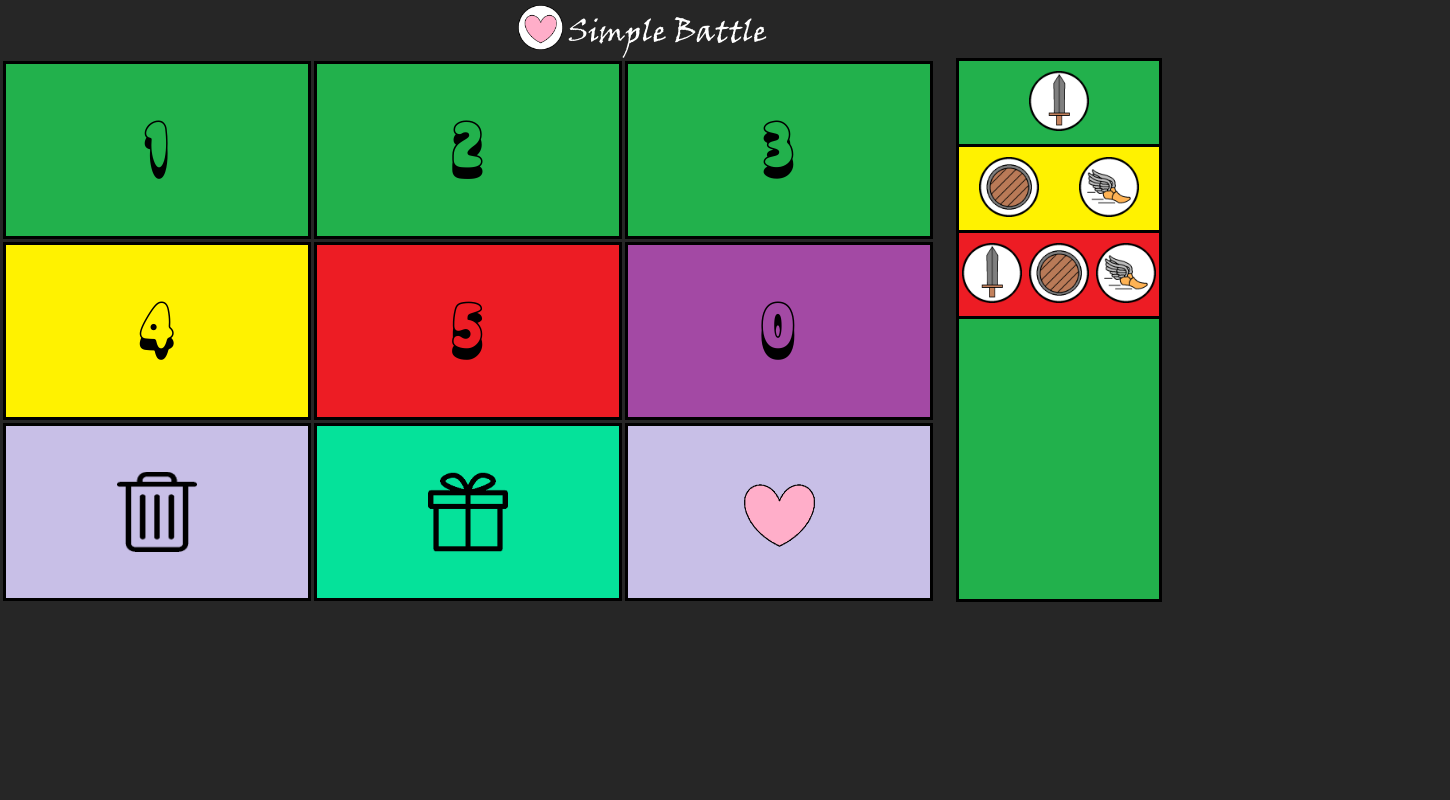
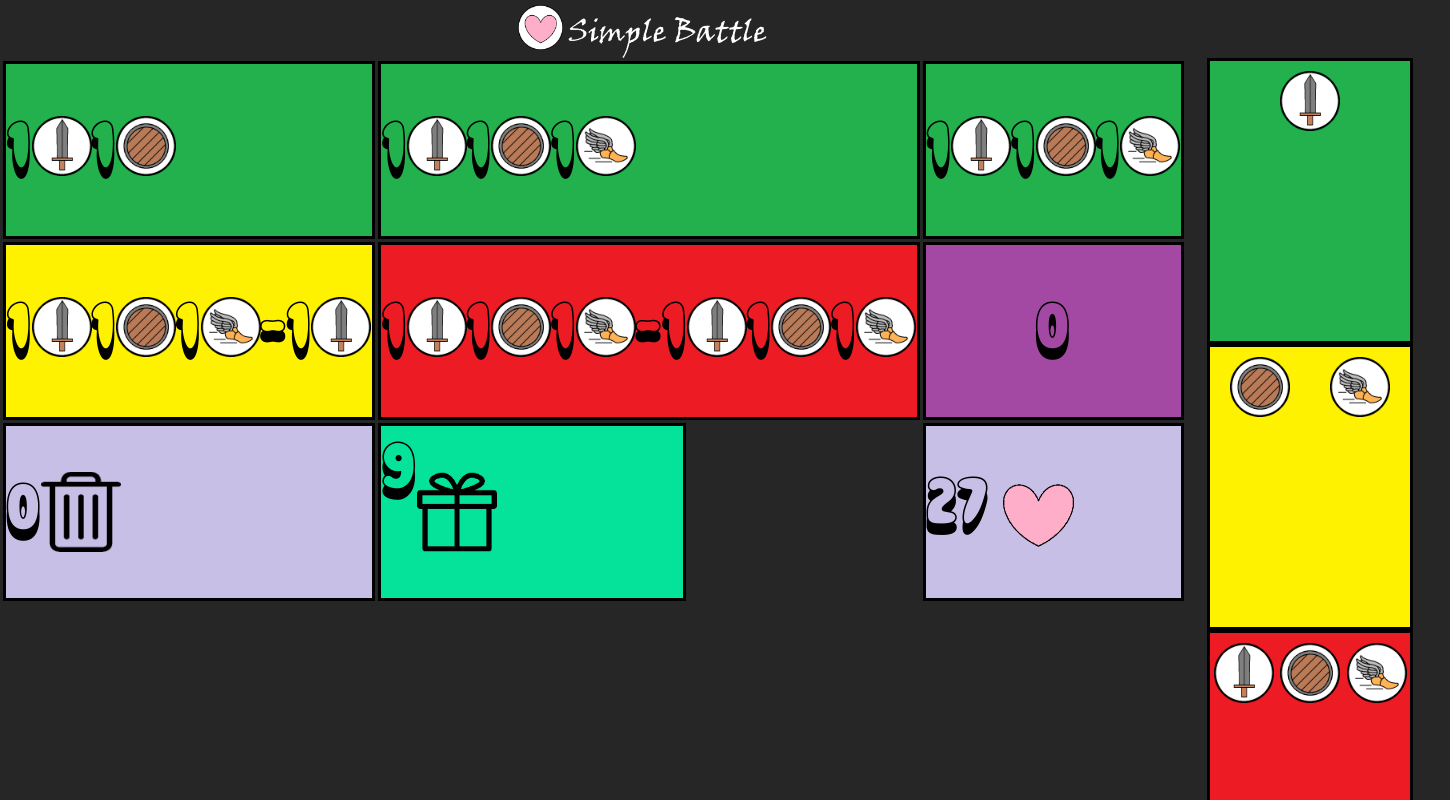
Before and after one commit to HgVN23/Simple-Battle, a plain HTML site: page index.html in a window 1280 px wide. Shown: the top 800 px of the page, 1450 px wide, since content can reach past the window. Drawn offline with Linux system fonts and the light colour scheme.

Commit message:
Update and more confused 😓. Stupid <table>

```diff
--- a/index.html
+++ b/index.html
@@ -36,19 +36,125 @@
 		<div class="board">
 			<table>
 				<tr>
-        <td class="lvl1">1</td>
-        <td class="lvl1">2</td>
-        <td class="lvl1">3</td>
+					<td class="lvl1">
+						<div class="flex">
+							<div class="flex margin">
+								<div class="number">1</div>
+								<div class="symbol marginSymbol sword"></div>
+							</div>
+							<div class="flex margin">
+								<div class="number">1</div>
+								<div class="symbol marginSymbol shield"></div>
+							</div>
+						</div>
+					</td>
+					<td class="lvl1">
+						<div class="flex">
+							<div class="flex margin">
+								<div class="number">1</div>
+								<div class="symbol marginSymbol sword"></div>
+							</div>
+							<div class="flex margin">
+								<div class="number">1</div>
+								<div class="symbol marginSymbol shield"></div>
+							</div>
+							<div class="flex margin">
+								<div class="number">1</div>
+								<div class="symbol marginSymbol speed"></div>
+							</div>
+						</div>
+					</td>
+					<td class="lvl1">
+						<div class="flex">
+							<div class="flex margin">
+								<div class="number">1</div>
+								<div class="symbol marginSymbol sword"></div>
+							</div>
+							<div class="flex margin">
+								<div class="number">1</div>
+								<div class="symbol marginSymbol shield"></div>
+							</div>
+							<div class="flex margin">
+								<div class="number">1</div>
+								<div class="symbol marginSymbol speed"></div>
+							</div>
+						</div>
+					</td>
 				</tr>
 				<tr>
-        <td class="lvl2">4</td>
-        <td class="lvl3">5</td>
+					<td class="lvl2">
+						<div class="flex">
+							<div class="flex margin">
+								<div class="number">1</div>
+								<div class="symbol marginSymbol sword"></div>
+							</div>
+							<div class="flex margin">
+								<div class="number">1</div>
+								<div class="symbol marginSymbol shield"></div>
+							</div>
+							<div class="flex margin">
+								<div class="number">1</div>
+								<div class="symbol marginSymbol speed"></div>
+							</div>
+							<div class="flex margin">
+								<div class="number">-1</div>
+								<div class="symbol marginSymbol sword"></div>
+							</div>
+						</div>
+					</td>
+					<td class="lvl3">
+						<div class="flex">
+							<div class="flex margin">
+								<div class="number">1</div>
+								<div class="symbol marginSymbol sword"></div>
+							</div>
+							<div class="flex margin">
+								<div class="number">1</div>
+								<div class="symbol marginSymbol shield"></div>
+							</div>
+							<div class="flex margin">
+								<div class="number">1</div>
+								<div class="symbol marginSymbol speed"></div>
+							</div>
+							<div class="flex margin">
+								<div class="number">-1</div>
+								<div class="symbol marginSymbol sword"></div>
+							</div>
+							<div class="flex margin">
+								<div class="number">1</div>
+								<div class="symbol marginSymbol shield"></div>
+							</div>
+							<div class="flex margin">
+								<div class="number">1</div>
+								<div class="symbol marginSymbol speed"></div>
+							</div>
+						</div>
+					</td>
 					<td class="lvl0">0</td>
 				</tr>
 				<tr>
-        <td class="discard"><div class="discardIcon"></div></td>
-        <td class="gift"><div class="giftIcon"></div></td>
-        <td class="draw"><div class="drawIcon"></div></td>
+					<td class="discard">
+						<div class="flex">
+							<div class="flex center">
+								<div class="number">0</div>
+								<div class="icon discardIcon"></div>
+							</div>
+						</div>
+					</td>
+					<td class="flex gift">
+						<div class="flex center">
+							<div class="number">9</div>
+							<div class="icon giftIcon"></div>
+						</div>
+					</td>
+					<td class="draw">
+						<div class="flex">
+							<div class="flex center">
+								<div class="number">27</div>
+								<div class="icon drawIcon"></div>
+							</div>
+						</div>
+					</td>
 				</tr>
 			</table>
 		</div>
@@ -56,16 +162,22 @@
 			<div class="card lvl1">
 				<div class="symbol sword"></div>
 			</div>
-    <div class="card lvl2 front">
+			<div class="card lvl2 stack">
 				<div class="symbol shield"></div>
 				<div class="symbol speed"></div>
 			</div>
-    <div class="card lvl3 front">
+			<div class="card lvl3 stack">
 				<div class="symbol sword"></div>
 				<div class="symbol shield"></div>
 				<div class="symbol speed"></div>
 			</div>
-    <div class="card lvl1 front"></div>
+			<div class="card lvl1 stack"></div>
+			<div class="card gift stack">
+				<div class="symbol sword"></div>
+				<div class="symbol shield"></div>
+				<div class="symbol speed"></div>
+				<div class="symbol speed"></div>
+			</div>
 		</div>
 	</div>
 </body>
```
Lines whose indentation alone changed are shown as unchanged.
